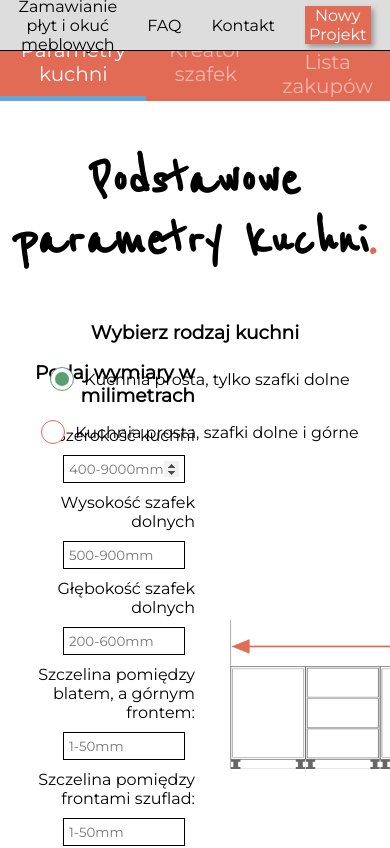
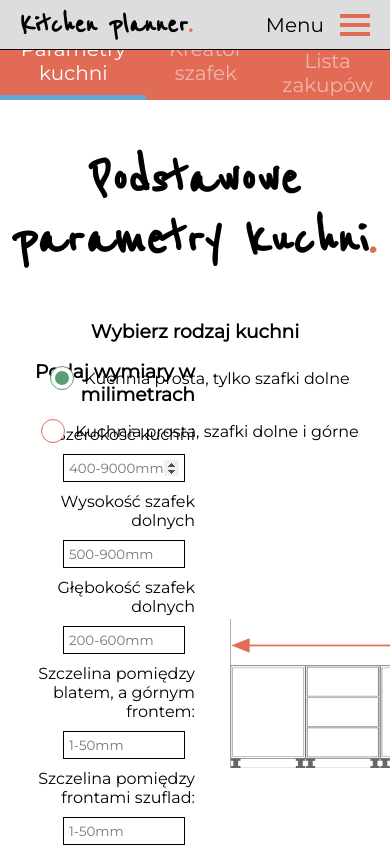
Before and after one commit to Bruinen90/kitchen-planner, a React (Create React App) app: page /projekt/parametry-kuchni in a window 390 px wide. Shown: the top 848 px of the page. Built offline with nearby package versions, Linux system fonts and the light colour scheme.

Commit message:
Responsive menu added

```diff
--- /dev/null
+++ b/src/Auxx.js
@@ -0,0 +1,3 @@
+const Auxx = (props) => props.children;
+
+export default Auxx;
--- a/src/components/UI/MenuBar/MenuBar.css
+++ b/src/components/UI/MenuBar/MenuBar.css
@@ -8,6 +8,8 @@
     height: 50px;
     border-bottom: 1px solid black;
     z-index: 500;
+    padding: 0px 40px;
+    box-sizing: border-box;
 }
 
 @media print {
@@ -42,7 +44,6 @@
     box-shadow: 3px 3px 5px #999;
     cursor: pointer;
     transition: all 0.5s;
-    margin-right: 5%;
 }
 
 .newProjectButton:hover {
@@ -53,7 +54,6 @@
     color: black;
     font-size: 40px;
     margin-right: auto;
-    margin-left: 5%;
     cursor: pointer;
     font-weight: bold;
 }
@@ -61,3 +61,105 @@
 .activeItem {
     background-color: var(--blue-color);
 }
+
+.mobileMenuToggler {
+    display: none;
+}
+
+.desktopMenuItems {
+    display: flex;
+    align-items: center;
+}
+
+.mobileMenuWrapper {
+    position: absolute;
+    display: none;
+    flex-direction: column;
+    justify-content: flex-start;
+    align-items: flex-start;
+    background: rgba(255, 255, 255, .95);
+    width: 100%;
+    padding-top: 50px;
+    z-index: 100;
+    overflow: hidden;
+    transition: all .6s cubic-bezier(0.68, -0.55, 0.265, 1.55)
+}
+
+@media (max-width: 950px) {
+
+    .menuBar {
+        padding: 0px 20px;
+    }
+
+    .desktopMenuItems {
+        display: none;
+    }
+
+    .mobileMenuToggler {
+        display: flex;
+        justify-content: center;
+        align-items: center;
+        font-size: 20px;
+        cursor: pointer;
+    }
+
+    .hamburgerIcon {
+        display: inline-block;
+        margin-left: 1rem;
+    }
+
+    .bar1, .bar2, .bar3 {
+        width: 30px;
+        height: 4px;
+        background-color: var(--red-color);
+        margin: 5px 0;
+        transition: 0.4s;
+    }
+
+    .change .bar1 {
+        transform: rotate(-45deg) translate(-7px, 5px);
+    }
+
+    .change .bar2 {opacity: 0;}
+
+    .change .bar3 {
+        transform: rotate(45deg) translate(-7px, -6px);
+    }
+
+    .mobileMenuWrapper {
+        display: flex;
+    }
+
+    .mobileMenuWrapper div, .mobileMenuWrapper a {
+        font-size: 1.2rem;
+        border-bottom: 1px solid #ddd;
+        width: 100%;
+        text-align: left;
+        padding: 0 2rem;
+        height: 50px;
+        box-shadow: none;
+        display: flex;
+        align-items: center;
+        justify-content: flex-start;
+    }
+
+    .newProjectButton:hover {
+        transform: none;
+    }
+}
+
+@media (max-width: 1200px) {
+    .menuItem {
+        font-size: .9rem;
+    }
+
+    .menuLogo {
+        font-size: 32px;
+    }
+
+    .newProjectButton {
+        height: 25px;
+        width: 100px;
+        font-size: .9rem;
+    }
+}
--- a/src/components/UI/MenuBar/MenuBar.js
+++ b/src/components/UI/MenuBar/MenuBar.js
@@ -1,21 +1,36 @@
 import React from 'react';
+import MenuItems from './MenuItems/MenuItems';
+import Auxx from '../../../Auxx';
 
-import {Link, NavLink} from 'react-router-dom';
+import {Link} from 'react-router-dom';
 
 import './MenuBar.css';
 
 const MenuBar = (props) => {
     return(
-        <div className="menuBar">
-            <NavLink to="/" className="header menuLogo">Kitchen planner<span className="redDot">.</span></NavLink>
-            <div className="menuItem" onClick={props.jakKorzystac}>Pierwsze kroki</div>
-            <div className="menuItem">Zamawianie płyt i okuć meblowych</div>
-            <div className="menuItem">FAQ</div>
-            <div className="menuItem">Kontakt</div>
-            <Link to="/projekt/parametry-kuchni" className="newProjectButton">
-                {props.inProgress ? "Edytuj" : "Nowy"} Projekt
-            </Link>
-        </div>
+        <Auxx>
+            <div className="menuBar">
+                <Link to="/" className="header menuLogo">Kitchen planner<span className="redDot">.</span></Link>
+                <div className="desktopMenuItems">
+                <MenuItems
+                    editInProgress = {props.editInProgress}
+                />
+                </div>
+                <div class="mobileMenuToggler" onClick={props.clickMenu}>
+                    Menu
+                    <div class={props.showMobileMenu ? "change hamburgerIcon" : "hamburgerIcon"}>
+                        <div class="bar1"></div>
+                        <div class="bar2"></div>
+                        <div class="bar3"></div>
+                    </div>
+                </div>
+            </div>
+            <div className="mobileMenuWrapper" style={{top: props.showMobileMenu ? '0px' : '-500px'}}>
+                <MenuItems
+                    editInProgress = {props.editInProgress}
+                />
+            </div>
+        </Auxx>
     )
 };
 
--- /dev/null
+++ b/src/components/UI/MenuBar/MenuItems/MenuItems.js
@@ -0,0 +1,17 @@
+import React from 'react';
+import Auxx from '../../../../Auxx';
+
+import {Link} from 'react-router-dom';
+
+const MenuItems = (props) => (
+    <Auxx>
+        <div className="menuItem" onClick={props.jakKorzystac}>Pierwsze kroki</div>
+        <div className="menuItem">Zamawianie płyt i okuć meblowych</div>
+        <div className="menuItem">FAQ</div>
+        <div className="menuItem">Kontakt</div>
+        <Link to="/projekt/parametry-kuchni" className="newProjectButton">
+            {props.inProgress ? "Edytuj" : "Nowy"} Projekt
+        </Link>
+    </Auxx>
+);
+export default MenuItems;
--- a/src/containers/App.css
+++ b/src/containers/App.css
@@ -9,7 +9,8 @@
 
 body {
     font-family: 'Montserrat', sans-serif;
-    padding-bottom: 5%;
+    padding: 0;
+    margin: 0;
 }
 
 input {
--- a/src/containers/App.js
+++ b/src/containers/App.js
@@ -19,7 +19,9 @@ class App extends Component {
       <div className="App">
 
         <MenuBar
-            inProgress={this.props.cabinets.length > 0}
+            inProgress = {this.props.cabinets.length > 0}
+            clickMenu = {this.props.onClickMenu}
+            showMobileMenu = {this.props.showMobileMenu}
         />
         <Route path="/projekt/" component={ProjectBar} />
         <Switch>
@@ -59,6 +61,7 @@ const mapStateToProps = state => {
         cabinetWidth: state.cabinetWidth,
         cabinetType: state.cabinetType,
         showForms: state.showForms,
+        showMobileMenu: state.showMobileMenu,
     };
 };
 
@@ -69,6 +72,7 @@ const mapDispatchToProps = dispatch => {
         onChangeDrawerCount: (event) => dispatch({type: actionTypes.CHANGE_DRAWER_COUNT, event: event}),
         onChangeCabinetWidth: (event) => dispatch({type: actionTypes.CHANGE_CABINET_WIDTH, event: event}),
         onAddCabinet: () => dispatch({type: actionTypes.ADD_CABINET}),
+        onClickMenu: () => dispatch({type: actionTypes.CLICK_MENU}),
     };
 };
 
--- a/src/containers/ParametryKuchni/ParametryKuchni.js
+++ b/src/containers/ParametryKuchni/ParametryKuchni.js
@@ -201,17 +201,17 @@ class ParametryKuchni extends Component {
                 <img src={visualizationImage} className="visualizationImage" alt="Podaj wymiar zaznaczony strzałką"/>
             </div>
         </div>
-        <SaveAndContinueButton
-            href='/projekt/kreator-szafki'
-            active={this.props.validForm}
-            showErrors={()=>this.props.onClickShowErrors(true)}
-            resetErrors={()=>this.props.onClickShowErrors(false)}
-        />
         <input
             type="button"
             className="setDefaultValuesButton"
             value="Ustaw sugerowane wartości"
             onClick={this.props.onClickSetDefaults}
+        />
+        <SaveAndContinueButton
+        href='/projekt/kreator-szafki'
+        active={this.props.validForm}
+        showErrors={()=>this.props.onClickShowErrors(true)}
+        resetErrors={()=>this.props.onClickShowErrors(false)}
         />
       </div>
     );
--- a/src/store/actions/actionTypes.js
+++ b/src/store/actions/actionTypes.js
@@ -28,3 +28,4 @@ export const CHANGE_SHELFS_COUNT='CHANGE_SHELFS_COUNT';
 export const TOGGLE_DRAWERS_DETAILS='TOGGLE_DRAWERS_DETAILS';
 export const TOGGLE_DEVICE='TOGGLE_DEVICE';
 export const CHANGE_KITCHEN_TYPE='CHANGE_KITCHEN_TYPE';
+export const CLICK_MENU='CLICK_MENU';
--- a/src/store/reducers/reducer.js
+++ b/src/store/reducers/reducer.js
@@ -60,6 +60,8 @@ const initialState = {
 
     showLowDrawersDetails: false,
     showHighDrawersDetails: false,
+
+    showMobileMenu: false,
 }
 
 const reducer = (state = initialState, action) => {
@@ -156,6 +158,13 @@ const reducer = (state = initialState, action) => {
                     validForm: formValidation,
                     kitchenHeight: action.event.target.value.includes("edenRzad") ? 1400 : 2400
                 }
+
+        case(actionTypes.CLICK_MENU): {
+            return {
+                ...state,
+                showMobileMenu: !state.showMobileMenu,
+            }
+        }
 
         case(actionTypes.TOGGLE_DEVICE):
             return {
```
